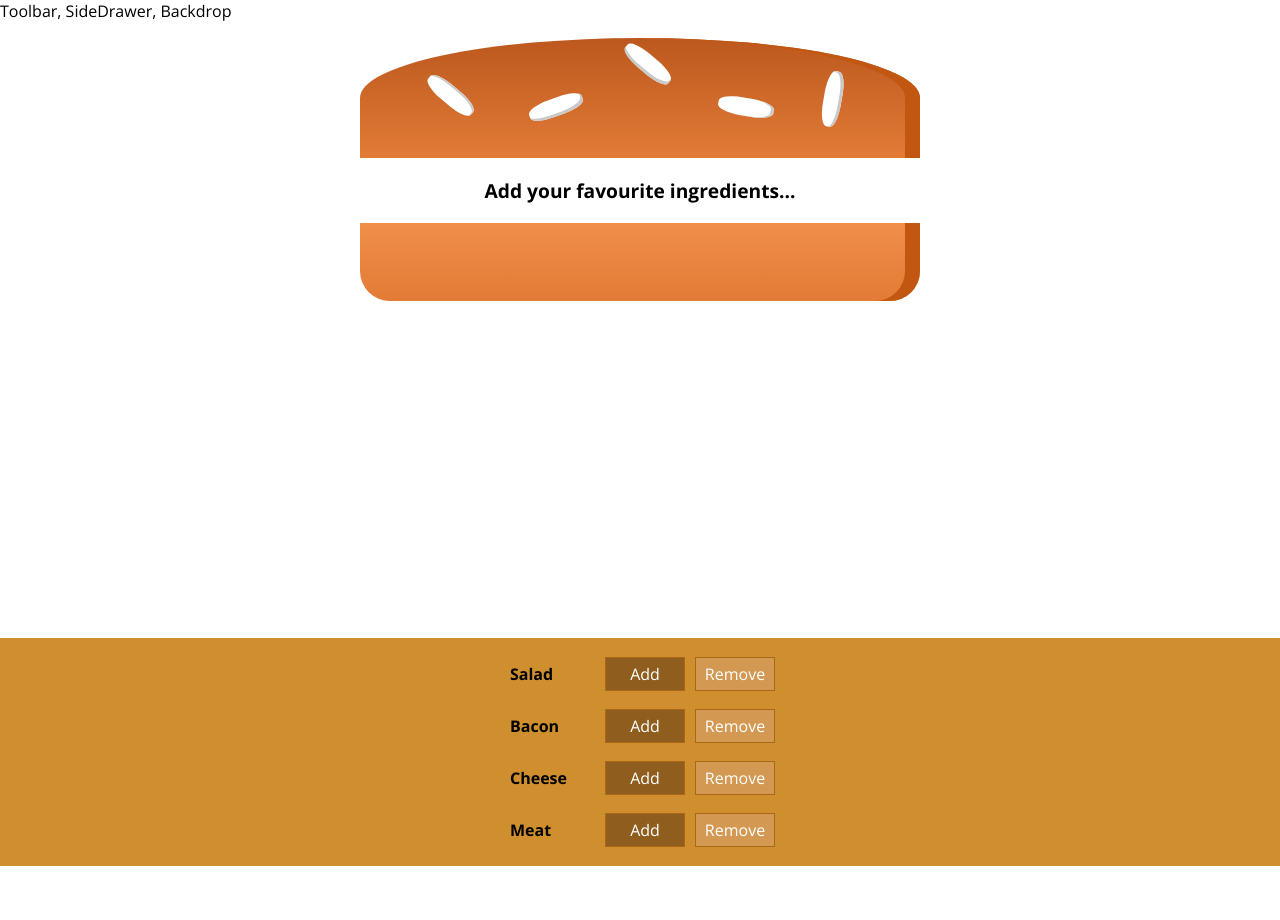
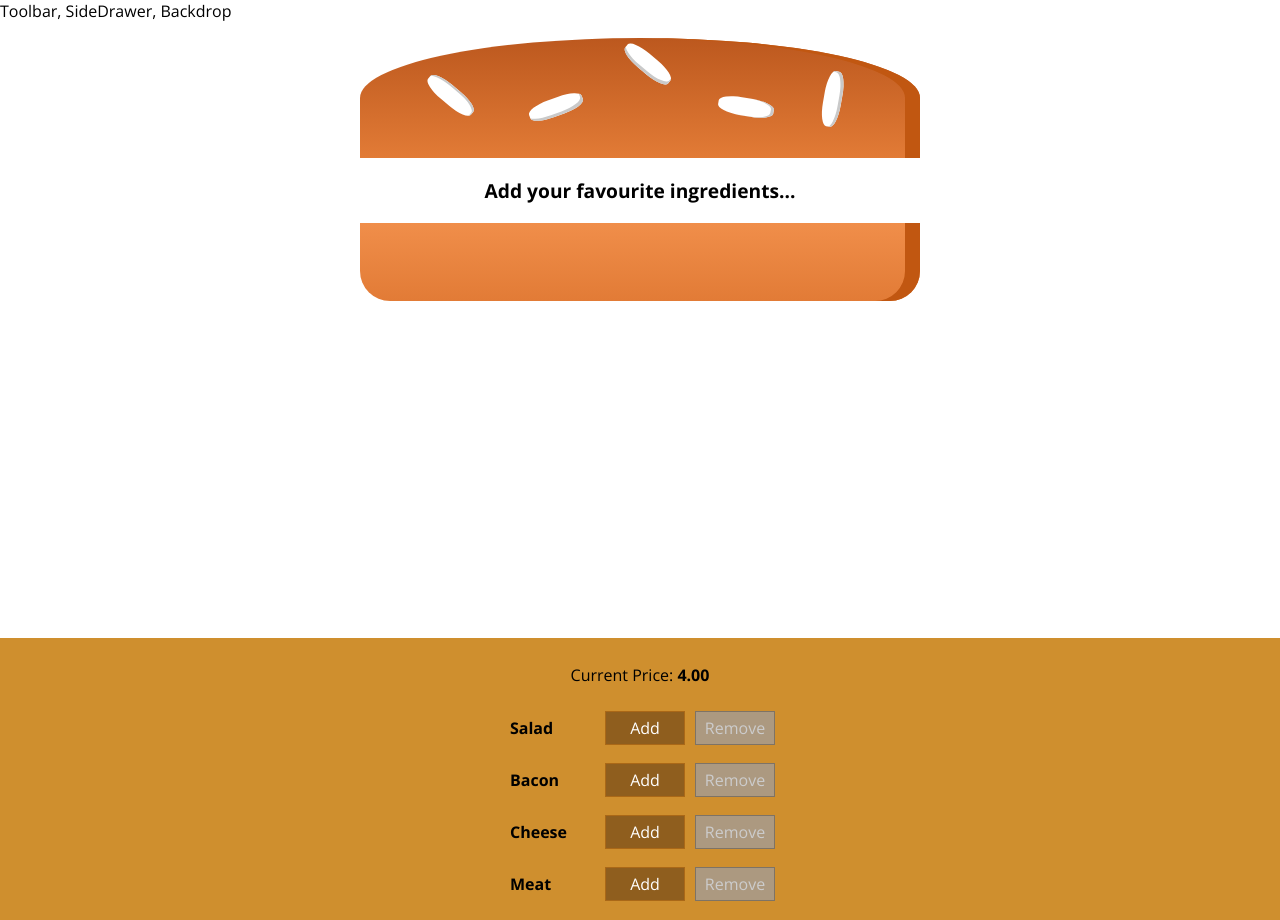
Before and after one commit to nvgeorgiev/Galacto-Burger, a React (Create React App) app: page / in a window 1280 px wide. Before the commit the page ends 866 px from the top, so only its background shows below. Built offline with nearby package versions, Linux system fonts and the light colour scheme.

Commit message:
Implemented dynamic controls for adding and removing ingredients

```diff
--- a/src/components/Burger/BuildControls/BuildControl/BuildControl.js
+++ b/src/components/Burger/BuildControls/BuildControl/BuildControl.js
@@ -5,8 +5,16 @@ import './BuildControl.css';
 const buildControl = (props) => (
   <div className="BuildControl">
     <div className="Label">{props.label}</div>
-    <button className="Add">Add</button>
-    <button className="Remove">Remove</button>
+    <button className="Add" onClick={props.added}>
+      Add
+    </button>
+    <button
+      className="Remove"
+      onClick={props.removed}
+      disabled={props.disabled}
+    >
+      Remove
+    </button>
   </div>
 );
 
--- a/src/components/Burger/BuildControls/BuildControls.js
+++ b/src/components/Burger/BuildControls/BuildControls.js
@@ -12,8 +12,17 @@ const controls = [
 
 const buildControls = (props) => (
   <div className="BuildControls">
+    <p>
+      Current Price: <strong>{props.price.toFixed(2)}</strong>
+    </p>
     {controls.map((ctrl) => (
-      <BuildControl key={ctrl.label} label={ctrl.label} />
+      <BuildControl
+        key={ctrl.label}
+        label={ctrl.label}
+        added={() => props.ingredientAdded(ctrl.type)}
+        removed={() => props.ingredientRemoved(ctrl.type)}
+        disabled={props.disabled[ctrl.type]}
+      />
     ))}
   </div>
 );
--- a/src/containers/BurgerBuilder/BurgerBuilder.js
+++ b/src/containers/BurgerBuilder/BurgerBuilder.js
@@ -3,6 +3,13 @@ import React, { Component } from 'react';
 import Auxiliary from '../../hoc/Auxiliary/Auxiliary';
 import Burger from '../../components/Burger/Burger';
 import BuildControls from '../../components/Burger/BuildControls/BuildControls';
+
+const INGREDIENT_PRICES = {
+  salad: 0.5,
+  bacon: 0.7,
+  cheese: 0.4,
+  meat: 1.3,
+};
 
 class BurgerBuilder extends Component {
   state = {
@@ -12,13 +19,66 @@ class BurgerBuilder extends Component {
       cheese: 0,
       meat: 0,
     },
+    totalPrice: 4,
+  };
+
+  addIngredientHandler = (type) => {
+    const oldCount = this.state.ingredients[type];
+    const updatedCount = oldCount + 1;
+    const updatedIngredients = {
+      ...this.state.ingredients,
+    };
+    updatedIngredients[type] = updatedCount;
+
+    const priceAddition = INGREDIENT_PRICES[type];
+    const oldPrice = this.state.totalPrice;
+    const newPrice = oldPrice + priceAddition;
+
+    this.setState({
+      ingredients: updatedIngredients,
+      totalPrice: newPrice,
+    });
+  };
+
+  removeIngredientHandler = (type) => {
+    const oldCount = this.state.ingredients[type];
+    if (oldCount <= 0) {
+      return;
+    }
+    const updatedCount = oldCount - 1;
+    const updatedIngredients = {
+      ...this.state.ingredients,
+    };
+    updatedIngredients[type] = updatedCount;
+
+    const priceDeduction = INGREDIENT_PRICES[type];
+    const oldPrice = this.state.totalPrice;
+    const newPrice = oldPrice - priceDeduction;
+
+    this.setState({
+      ingredients: updatedIngredients,
+      totalPrice: newPrice,
+    });
   };
 
   render() {
+    const disabledInfo = {
+      ...this.state.ingredients,
+    };
+
+    for (let key in disabledInfo) {
+      disabledInfo[key] = disabledInfo[key] <= 0;
+    }
+
     return (
       <Auxiliary>
         <Burger ingredients={this.state.ingredients} />
-        <BuildControls />
+        <BuildControls
+          ingredientAdded={this.addIngredientHandler}
+          ingredientRemoved={this.removeIngredientHandler}
+          disabled={disabledInfo}
+          price={this.state.totalPrice}
+        />
       </Auxiliary>
     );
   }
```
